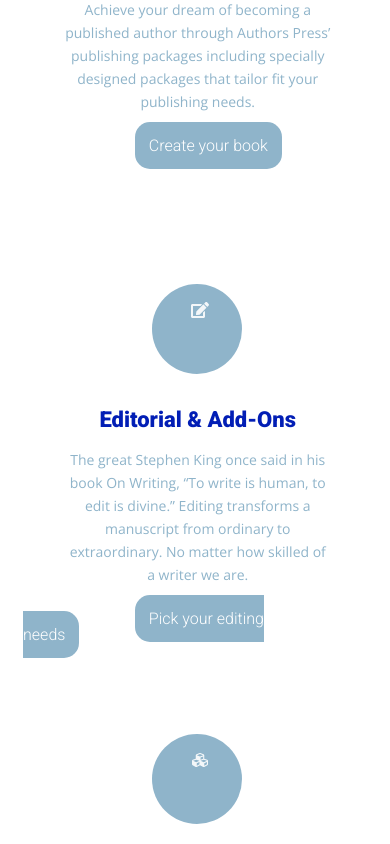
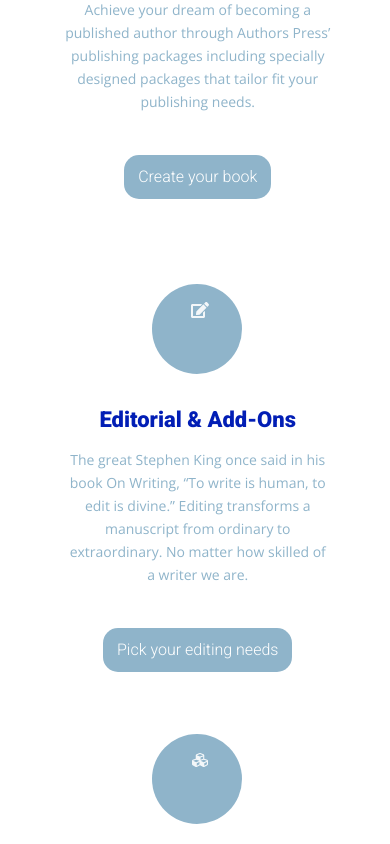
Before and after one commit to Alex23925/ap-nextjs, a Next.js app: page / in a window 390 px wide. Shown: the part 1040-1884 px from the top of the page. Built offline with nearby package versions, Linux system fonts and the light colour scheme.

Commit message:
fix mobile services btn

```diff
--- a/styles/home-styles/service.scss
+++ b/styles/home-styles/service.scss
@@ -70,14 +70,15 @@
 
 .btn-container {
     margin-top: 7%;
+    display: flex;
+    justify-content: center;
+    align-items: center;
 }
 
 .btn-path {
     background-color: $primaryclr;
     text-align: center;
     margin-top: 5%;
-    margin-left: 32%;
-    margin-right: 25%;
 }
 
 .btn-path--styles {
```
